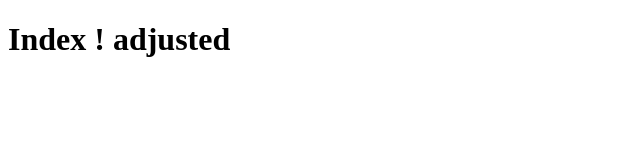
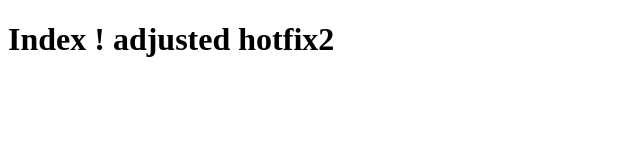
Before and after one commit to lfrichter/gitflow-example, a plain HTML site: page index.html in a window 1280 px wide. Shown: the whole page, without its empty margins (0-640 px from the left). Drawn offline with Linux system fonts and the light colour scheme.

Commit message:
Adjust hotfix2

```diff
--- a/index.html
+++ b/index.html
@@ -6,6 +6,6 @@
     <title>Index</title>
 </head>
 <body>
-    <h1>Index ! adjusted</h1>
+    <h1>Index ! adjusted hotfix2</h1>
 </body>
 </html>
```
